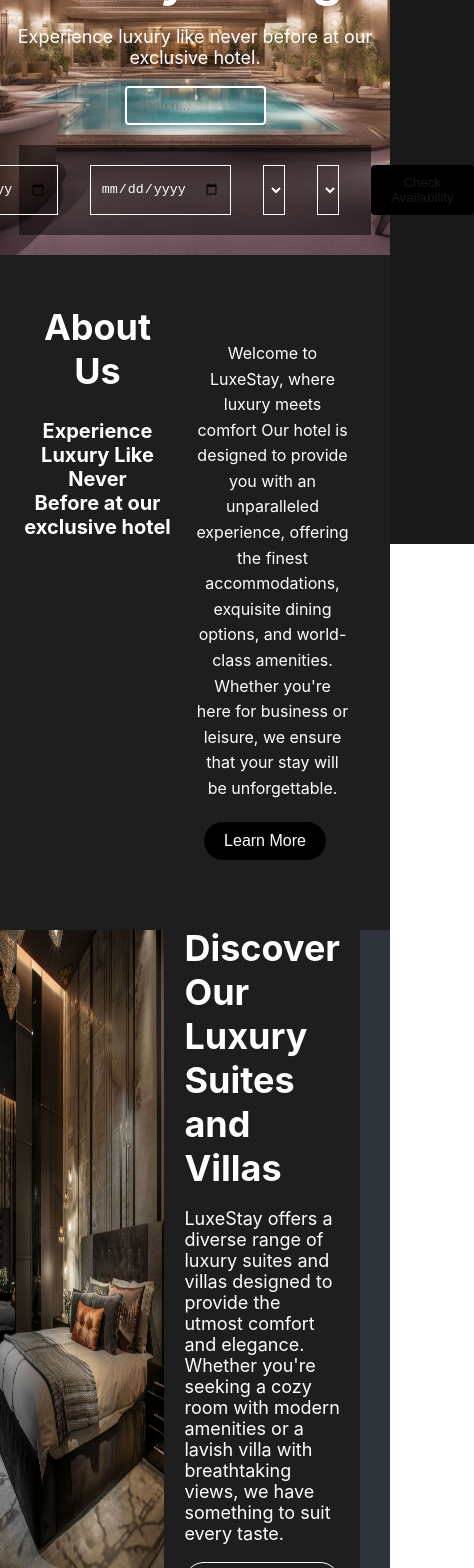
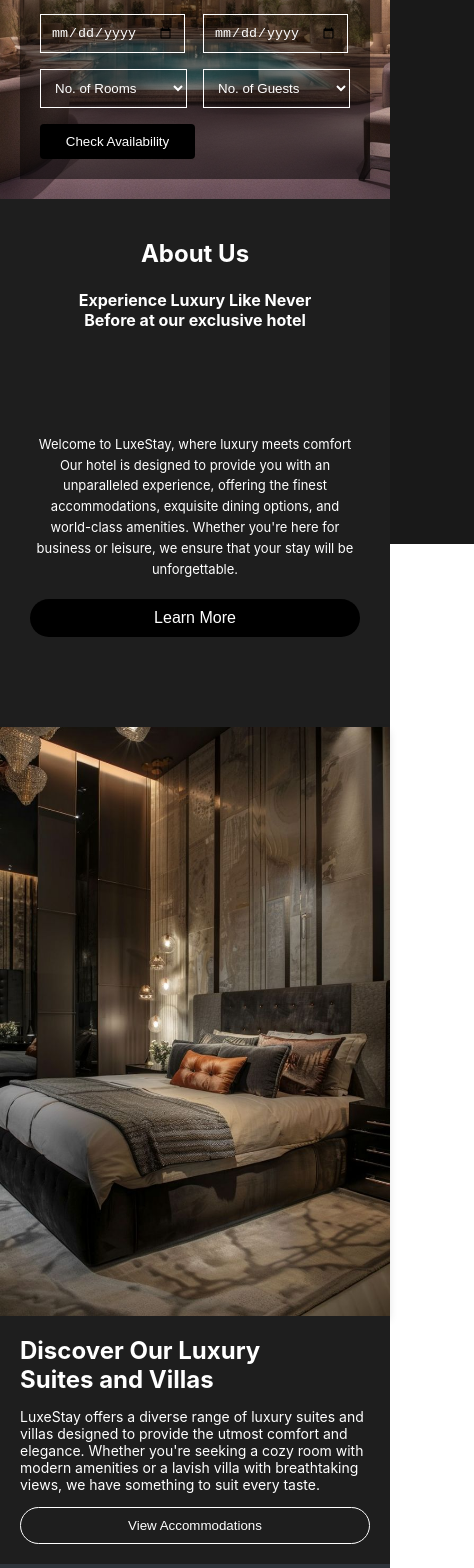
Before and after one commit to ComfortN/hotel-app, a React (Create React App) app: page / in a window 390 px wide. Shown: the part 360-1928 px from the top of the page, 474 px wide, since content can reach past the window. Built offline with nearby package versions, Linux system fonts and the light colour scheme.

Commit message:
Adding responsiveness for the landing page

```diff
--- a/src/styles/Baner.css
+++ b/src/styles/Baner.css
@@ -1,9 +1,8 @@
 .banner {
-  /* background-image: url('/assets/hotel-home.jpeg'); */
   background-size: cover;
   background-position: center;
   color: white;
-  /* padding: 20px; */
+  height: 80vh;
 }
 
 /* Landing Section */
@@ -32,3 +31,52 @@
   width: 30%;
   background: none;
 }
+
+
+@media screen and (max-width: 1024px) {
+  .landing-section h2 {
+    font-size: 36px;
+  }
+
+  .landing-section p {
+    font-size: 16px;
+  }
+
+  .search-bar input {
+    width: 70%;
+  }
+}
+
+@media screen and (max-width: 768px) {
+  .banner {
+    height: auto;
+  }
+
+  .landing-section h2 {
+    font-size: 28px;
+  }
+
+  .landing-section p {
+    font-size: 14px;
+  }
+
+  .search-bar input {
+    width: 80%;
+  }
+}
+
+@media screen and (max-width: 480px) {
+  .landing-section h2 {
+    font-size: 24px;
+  }
+
+  .landing-section p {
+    font-size: 12px;
+  }
+
+  .search-bar input {
+    width: 70%;
+    padding: 8px;
+    font-size: 14px;
+  }
+}
--- /dev/null
+++ b/src/styles/BookingForm.css
@@ -0,0 +1,15 @@
+.booking-form {
+    padding: 20px;
+    background-color: #fff;
+    border-radius: 8px;
+    box-shadow: 0 4px 8px rgba(0, 0, 0, 0.1);
+}
+
+.booking-form form {
+    display: flex;
+    flex-direction: column;
+}
+
+.booking-form .MuiFormControl-root {
+    margin-bottom: 16px;
+}
--- a/src/styles/CheckAvailabilityForn.css
+++ b/src/styles/CheckAvailabilityForn.css
@@ -43,3 +43,26 @@ transition: background-color 0.3s ease;
 .check-availability-btn:hover {
 background-color: #3f343b;
 }
+
+
+
+@media screen and (max-width: 768px) {
+    .booking-form {
+        display: grid;
+        grid-template-columns: 1fr 1fr;
+        grid-gap: 1em; /* Space between inputs */
+    }
+
+    .booking-form input{
+        width: 84%;
+    }
+
+
+    .booking-form select {
+        width: 100%;
+    }
+
+    .check-availability-btn {
+        grid-column: span 2;
+    }
+}
--- a/src/styles/DiscoverAccommodation.css
+++ b/src/styles/DiscoverAccommodation.css
@@ -64,3 +64,51 @@
     height: 100%;
     box-shadow: 0 4px 8px rgba(0, 0, 0, 0.1);
 }
+
+
+
+@media screen and (max-width: 768px) {
+    .luxury-suites {
+        height: auto;
+    }
+    .luxury-suites-content {
+        flex-direction: column;
+        width: 100%;
+        margin: 0;
+    }
+
+    .luxury-suites-text {
+        width: 100%;
+    }
+
+    .luxury-suites-text h2 {
+        font-size: 28px;
+    }
+
+    .luxury-suites-text p {
+        font-size: 16px;
+    }
+
+    .luxury-suites-image {
+        width: 100%;
+    }
+
+    .view-accommodation-btn {
+        width: 100%;
+        text-align: center;
+    }
+}
+
+@media screen and (max-width: 480px) {
+    .luxury-suites-text h2 {
+        font-size: 24px;
+    }
+
+    .luxury-suites-text p {
+        font-size: 14px;
+    }
+
+    .view-accommodation-btn {
+        padding: 10px 20px;
+    }
+}
--- a/src/styles/Footer.css
+++ b/src/styles/Footer.css
@@ -102,6 +102,7 @@
 @media (max-width: 768px) {
     .footer-links{
         flex-direction: column;
+        margin: 15px 0;
     }
 }
 
--- a/src/styles/LandingAbout.css
+++ b/src/styles/LandingAbout.css
@@ -44,3 +44,58 @@
 .learn-more-btn:hover {
     background-color: #2f343b;
 }
+
+
+@media screen and (max-width: 768px) {
+    .about-us {
+        padding: 30px 15px;
+        text-align: center;
+    }
+
+    .title-and-subtittle,
+    .about-us-content {
+        flex: 1 1 100%; /* Stack elements vertically on small screens */
+        text-align: center;
+        margin-bottom: 20px;
+    }
+
+    .about-us-content {
+        text-align: center;
+    }
+
+    .about-us h2 {
+        font-size: 28px;
+    }
+
+    .about-us h4 {
+        font-size: 18px;
+    }
+
+    .about-us p {
+        font-size: 14px;
+    }
+
+    .learn-more-btn {
+        width: 100%;
+        padding: 10px 0;
+    }
+}
+
+@media screen and (max-width: 480px) {
+    .about-us {
+        flex-direction: column;
+        padding: 20px 10px;
+    }
+
+    .about-us h2 {
+        font-size: 24px;
+    }
+
+    .about-us h4 {
+        font-size: 16px;
+    }
+
+    .about-us p {
+        font-size: 13px;
+    }
+}
--- a/src/styles/Reviews.css
+++ b/src/styles/Reviews.css
@@ -77,3 +77,56 @@
     top: 50%;
     transform: translateY(-50%);
 }
+
+
+@media screen and (max-width: 768px) {
+    .review-card {
+        width: 90%;
+    }
+    .review-text {
+        width: 80%;
+    }
+
+    .nav-arrow {
+        font-size: 1.5em;
+    }
+
+    .left-arrow {
+        left: 5px;
+    }
+
+    .right-arrow {
+        right: 5px;
+    }
+}
+
+@media screen and (max-width: 480px) {
+    .reviews-section h2 {
+        font-size: 1.5em;
+    }
+
+    .review-card {
+        width: 95%;
+        padding: 15px;
+    }
+
+    .review-header h3 {
+        font-size: 1em;
+    }
+
+    .review-text {
+        font-size: 0.9em;
+    }
+
+    .nav-arrow {
+        font-size: 1.2em;
+    }
+
+    .left-arrow {
+        left: 2px;
+    }
+
+    .right-arrow {
+        right: 2px;
+    }
+}
--- a/src/styles/WhyChooseUs.css
+++ b/src/styles/WhyChooseUs.css
@@ -63,3 +63,35 @@
     width: 100%;
     height: 100%;
 }
+
+
+@media screen and (max-width: 768px) {
+    .why-choose-us-content {
+        flex-direction: column;
+        height: auto;
+    }
+
+    .features {
+        grid-template-columns: repeat(2, 1fr);
+        grid-template-rows: auto;
+        height: auto;
+    }
+
+    .feature-heading {
+        text-align: center;
+    }
+}
+
+@media screen and (max-width: 480px) {
+    .why-choose-us h2 {
+        font-size: 1.5em;
+    }
+
+    .feature-icon {
+        font-size: 1.5em;
+    }
+
+    .feature {
+        font-size: 0.8em;
+    }
+}
```
